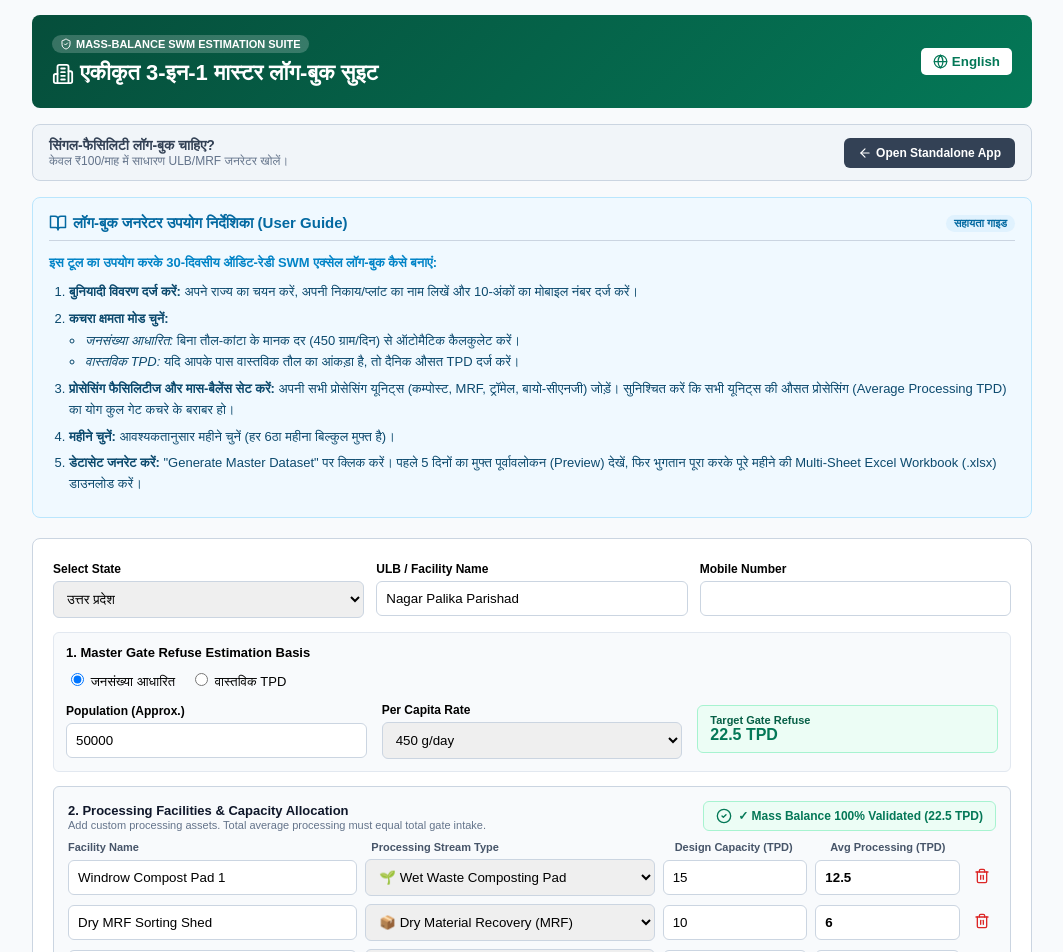
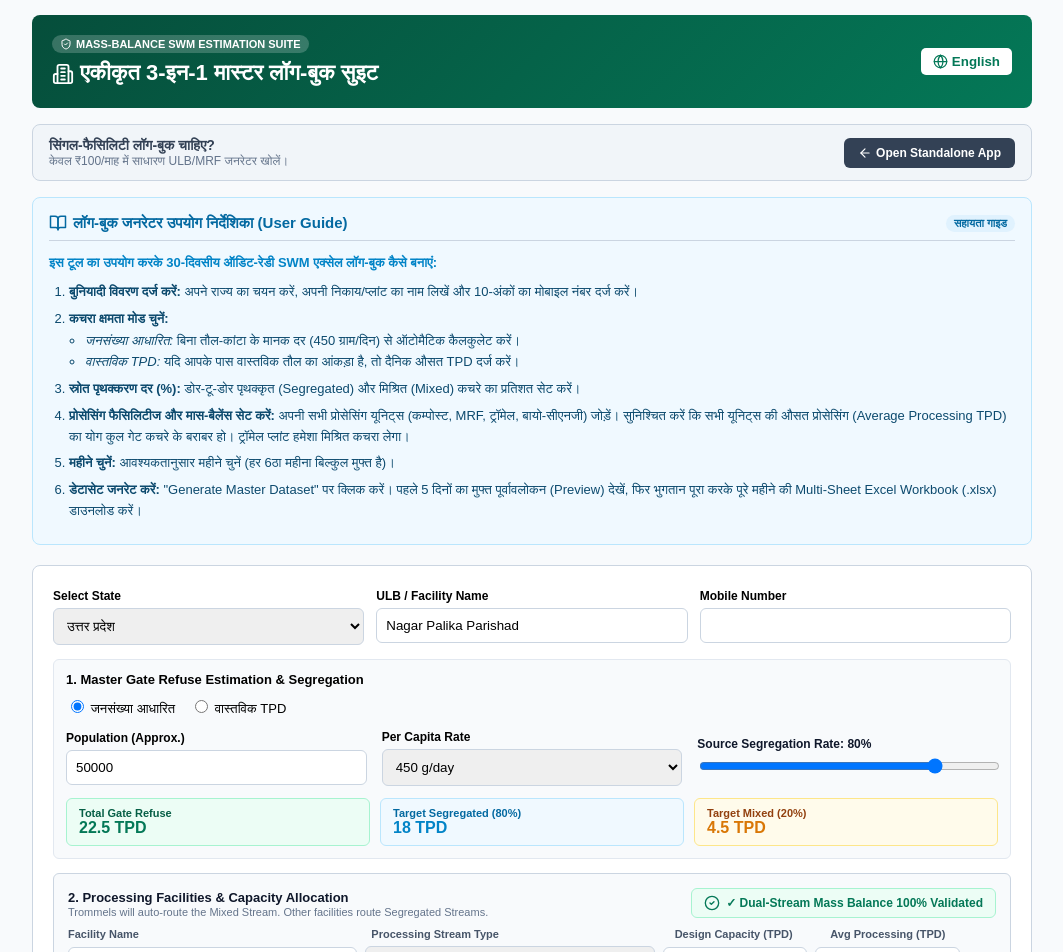
Before and after one commit to akv99111-source/all_in_one_swm_logbook, a React (Vite) app: page / in a window 1280 px wide. Shown: the top 952 px of the page, without its empty margins (108-1171 px from the left). Built offline with nearby package versions, Linux system fonts and the light colour scheme; the HTML template or start-up script is replaced by a standard one.

Commit message:
Implement segregation rate and update mass balance logic
Added segregation rate state and updated calculations for segregated and mixed waste streams. Enhanced user interface elements and validation messages for better clarity.

```diff
--- a/src/App.jsx
+++ b/src/App.jsx
@@ -81,11 +81,13 @@ export default function App() {
   const [perCapitaOption, setPerCapitaOption] = useState('450');
   const [actualAverageTpd, setActualAverageTpd] = useState(22.5);
 
-  // Dynamic Facilities State Array
+  // Bring Back Segregation Rate
+  const [segregationRate, setSegregationRate] = useState(80);
+
   const [facilities, setFacilities] = useState([
-    { id: 'f1', name: 'Windrow Compost Pad 1', type: 'wet_compost', designCapacity: 15, avgProcessing: 12.5 },
-    { id: 'f2', name: 'Dry MRF Sorting Shed', type: 'dry_mrf', designCapacity: 10, avgProcessing: 6.0 },
-    { id: 'f3', name: 'Trommel Screening Unit', type: 'mixed_trommel', designCapacity: 5, avgProcessing: 4.0 }
+    { id: 'f1', name: 'Windrow Compost Pad', type: 'wet_compost', designCapacity: 12, avgProcessing: 10.8 },
+    { id: 'f2', name: 'Dry MRF Sorting Shed', type: 'dry_mrf', designCapacity: 8, avgProcessing: 7.2 },
+    { id: 'f3', name: 'Trommel Screening Unit', type: 'mixed_trommel', designCapacity: 6, avgProcessing: 4.5 }
   ]);
 
   const [startYear, setStartYear] = useState(2026);
@@ -102,19 +104,29 @@ export default function App() {
   const resultsRef = useRef(null);
   const parsedPerCapita = Number(perCapitaOption);
 
-  // Calculate Total Target TPD
+  // CORE DUAL-STREAM MASS BALANCE CALCULATIONS
   const targetTotalTpd = ulbCalculationMode === 'population'
     ? Number(((Number(population) * parsedPerCapita) / 1000000).toFixed(2))
     : Number(Number(actualAverageTpd || 0).toFixed(2));
 
-  // Sum of Facility Average Processing TPD
-  const totalAllocatedTpd = Number(facilities.reduce((acc, f) => acc + Number(f.avgProcessing || 0), 0).toFixed(2));
-  const isMassBalanced = Math.abs(targetTotalTpd - totalAllocatedTpd) < 0.01;
+  const targetSegregatedTpd = Number((targetTotalTpd * (segregationRate / 100)).toFixed(2));
+  const targetMixedTpd = Number((targetTotalTpd - targetSegregatedTpd).toFixed(2));
+
+  const allocatedMixed = Number(facilities.filter(f => f.type === 'mixed_trommel').reduce((acc, f) => acc + Number(f.avgProcessing || 0), 0).toFixed(2));
+  const allocatedSegregated = Number(facilities.filter(f => f.type !== 'mixed_trommel').reduce((acc, f) => acc + Number(f.avgProcessing || 0), 0).toFixed(2));
+
+  const isMixedBalanced = Math.abs(targetMixedTpd - allocatedMixed) <= 0.02;
+  const isSegBalanced = Math.abs(targetSegregatedTpd - allocatedSegregated) <= 0.02;
+  const isMassBalanced = isMixedBalanced && isSegBalanced;
+
+  let validationMsg = "✓ Dual-Stream Mass Balance 100% Validated";
+  if (!isSegBalanced) validationMsg = `⚠️ Segregated Stream Imbalance (Target ${targetSegregatedTpd} vs Allocated ${allocatedSegregated})`;
+  else if (!isMixedBalanced) validationMsg = `⚠️ Mixed Stream Imbalance (Target ${targetMixedTpd} vs Allocated ${allocatedMixed})`;
 
   const addFacility = () => {
     setFacilities([
       ...facilities,
-      { id: `proc_${Date.now()}`, name: `Processing Facility ${facilities.length + 1}`, type: 'wet_compost', designCapacity: 5, avgProcessing: 0 }
+      { id: `proc_${Date.now()}`, name: `New Processing Facility`, type: 'wet_compost', designCapacity: 5, avgProcessing: 0 }
     ]);
   };
 
@@ -127,23 +139,42 @@ export default function App() {
   };
 
   const autoBalanceAllocation = () => {
-    if (facilities.length === 0) return;
-    const totalDesignCap = facilities.reduce((acc, f) => acc + Number(f.designCapacity || 1), 0);
+    const trommels = facilities.filter(f => f.type === 'mixed_trommel');
+    const segregated = facilities.filter(f => f.type !== 'mixed_trommel');
 
-    let allocatedSum = 0;
-    const updated = facilities.map((f, idx) => {
-      if (idx === facilities.length - 1) {
-        const remaining = Number((targetTotalTpd - allocatedSum).toFixed(2));
-        return { ...f, avgProcessing: Math.max(0, remaining) };
+    const totalTrommelCap = trommels.reduce((sum, f) => sum + (Number(f.designCapacity)||1), 0);
+    const totalSegCap = segregated.reduce((sum, f) => sum + (Number(f.designCapacity)||1), 0);
+
+    let updated = facilities.map(f => {
+      if (f.type === 'mixed_trommel') {
+        if (totalTrommelCap === 0) return { ...f, avgProcessing: 0 };
+        const share = Number(((Number(f.designCapacity)||1) / totalTrommelCap) * targetMixedTpd).toFixed(2);
+        return { ...f, avgProcessing: share };
+      } else {
+        if (totalSegCap === 0) return { ...f, avgProcessing: 0 };
+        const share = Number(((Number(f.designCapacity)||1) / totalSegCap) * targetSegregatedTpd).toFixed(2);
+        return { ...f, avgProcessing: share };
       }
-      const share = Number(((Number(f.designCapacity || 1) / totalDesignCap) * targetTotalTpd).toFixed(2));
-      allocatedSum += share;
-      return { ...f, avgProcessing: share };
     });
+
+    // Fix minor floating point rounding errors to force exact 0.00 match
+    const sumTrommel = updated.filter(f => f.type === 'mixed_trommel').reduce((s,f) => s + f.avgProcessing, 0);
+    if (trommels.length > 0 && Math.abs(sumTrommel - targetMixedTpd) > 0.001) {
+       const lastT = updated.findLast(f => f.type === 'mixed_trommel');
+       lastT.avgProcessing = Number((lastT.avgProcessing + (targetMixedTpd - sumTrommel)).toFixed(2));
+    }
+
+    const sumSeg = updated.filter(f => f.type !== 'mixed_trommel').reduce((s,f) => s + f.avgProcessing, 0);
+    if (segregated.length > 0 && Math.abs(sumSeg - targetSegregatedTpd) > 0.001) {
+       const lastS = updated.findLast(f => f.type !== 'mixed_trommel');
+       lastS.avgProcessing = Number((lastS.avgProcessing + (targetSegregatedTpd - sumSeg)).toFixed(2));
+    }
+
     setFacilities(updated);
   };
 
-  const getSessionKey = () => `crf_paid_INTEGRATED_${name.trim().toLowerCase().replace(/\s+/g, '_')}_${selectedMonths.join('_')}_${startYear}`;
+  // v4 cache tag resets local storage completely to lock preview
+  const getSessionKey = () => `crf_paid_INT_v4_${name.trim().toLowerCase().replace(/\s+/g, '_')}_${selectedMonths.join('_')}_${startYear}`;
 
   useEffect(() => {
     const rawData = localStorage.getItem(getSessionKey());
@@ -183,7 +214,7 @@ export default function App() {
   const handleGenerate = (e) => {
     e.preventDefault();
     if (!isMassBalanced) {
-      alert(`Mass Balance Error: Total Facility Allocated Processing (${totalAllocatedTpd} TPD) must strictly equal Total Intake (${targetTotalTpd} TPD). Click 'Auto-Balance' to resolve.`);
+      alert(`Validation Error: ${validationMsg}\n\nClick the "Auto-Balance Mass Allocation" button to mathematically distribute waste properly.`);
       return;
     }
 
@@ -191,7 +222,7 @@ export default function App() {
 
     selectedMonths.forEach((m) => {
       const days = new Date(startYear, m, 0).getDate();
-      const seedString = `INTEGRATED-MASS-BALANCE-${selectedState}-${name}-${startYear}-${m}-${targetTotalTpd}-${facilities.length}`;
+      const seedString = `INTEGRATED-MASS-BALANCE-V4-${selectedState}-${name}-${startYear}-${m}-${targetTotalTpd}-${segregationRate}`;
       const random = mulberry32(cyrb128(seedString));
       let logs = [];
 
@@ -202,13 +233,28 @@ export default function App() {
         let noise = 0.95 + random() * 0.10;
         const dailyGateTotal = Number((targetTotalTpd * noise).toFixed(3));
 
-        // Proportional facility daily intake calculation
+        // Split Daily Generation into Dual Streams based on Segregation %
+        const dailySegregated = Number((dailyGateTotal * (segregationRate / 100)).toFixed(3));
+        const dailyMixed = Number((dailyGateTotal - dailySegregated).toFixed(3));
+
         let facilityBreakdown = {};
         facilities.forEach((f) => {
-          const ratio = targetTotalTpd > 0 ? f.avgProcessing / targetTotalTpd : 0;
-          const fIntake = Number((dailyGateTotal * ratio).toFixed(3));
+          let fIntake = 0;
+          let outputs = {};
 
-          let outputs = {};
+          if (f.type === 'mixed_trommel') {
+            const ratio = allocatedMixed > 0 ? f.avgProcessing / allocatedMixed : 0;
+            fIntake = Number((dailyMixed * ratio).toFixed(3));
+            outputs = {
+              intake: fIntake,
+              organicFines: Number((fIntake * 0.45).toFixed(3)),
+              coarseRdf: Number((fIntake * 0.35).toFixed(3)),
+              heavyInerts: Number((fIntake * 0.20).toFixed(3))
+            };
+          } else {
+            const ratio = allocatedSegregated > 0 ? f.avgProcessing / allocatedSegregated : 0;
+            fIntake = Number((dailySegregated * ratio).toFixed(3));
+
             if (f.type === 'wet_compost' || f.type === 'vermicompost') {
               outputs = {
                 intake: fIntake,
@@ -223,17 +269,10 @@ export default function App() {
                 rdf: Number((fIntake * 0.35).toFixed(3)),
                 inerts: Number((fIntake * 0.10).toFixed(3))
               };
-          } else if (f.type === 'mixed_trommel') {
-            outputs = {
-              intake: fIntake,
-              organicFines: Number((fIntake * 0.45).toFixed(3)),
-              coarseRdf: Number((fIntake * 0.35).toFixed(3)),
-              heavyInerts: Number((fIntake * 0.20).toFixed(3))
-            };
             } else if (f.type === 'biomethanation') {
               outputs = {
                 intake: fIntake,
-              biogasGenerated: Number((fIntake * 65).toFixed(1)), // M3 per ton
+                biogasGenerated: Number((fIntake * 65).toFixed(1)),
                 digestate: Number((fIntake * 0.25).toFixed(3))
               };
             } else {
@@ -243,6 +282,7 @@ export default function App() {
                 dispatchedTsdf: Number((fIntake * 0.10).toFixed(3))
               };
             }
+          }
 
           facilityBreakdown[f.id] = outputs;
         });
@@ -251,6 +291,8 @@ export default function App() {
           date: dateStr,
           dayName,
           totalIntake: dailyGateTotal,
+          dailySegregated,
+          dailyMixed,
           facilityBreakdown
         });
       }
@@ -326,7 +368,7 @@ export default function App() {
 
   const downloadExcel = () => {
     if (!generatedMonthlyData) return;
-    if (!isPaid) return alert('Please complete payment to download full dataset.');
+    if (!isPaid) return alert('Payment verified flag missing. Please complete checkout to download.');
 
     try {
       const u = displayUnit === 'kg' ? 'kg' : 'Tons';
@@ -335,10 +377,10 @@ export default function App() {
       selectedMonths.forEach((mId) => {
         const monthName = MONTHS.find(m => m.id === mId)?.shortEn || `M${mId}`;
 
-        // 1. Master Gate Intake Sheet
-        const gateHeaders = ["Date", "Day", `Total Gate Intake (${u})`, ...facilities.map(f => `${f.name} Allocated (${u})`)];
+        // 1. Master Gate Intake Sheet (Now Shows Dual Streams!)
+        const gateHeaders = ["Date", "Day", `Total Gate Intake (${u})`, `Segregated Stream (${u})`, `Mixed Stream (${u})`, ...facilities.map(f => `${f.name} Allocated (${u})`)];
         const gateRows = generatedMonthlyData[mId].map(r => [
-          r.date, r.dayName, formatVal(r.totalIntake),
+          r.date, r.dayName, formatVal(r.totalIntake), formatVal(r.dailySegregated), formatVal(r.dailyMixed),
           ...facilities.map(f => formatVal(r.facilityBreakdown[f.id]?.intake))
         ]);
         XLSX.utils.book_append_sheet(wb, XLSX.utils.aoa_to_sheet([gateHeaders, ...gateRows]), `${monthName}_GateIntake`);
@@ -405,6 +447,8 @@ export default function App() {
   };
 
   const activeRows = generatedMonthlyData?.[activeTabMonth] || [];
+
+  // EXPLICIT LOCK ENFORCEMENT - IF !isPaid, STRICTLY CUT TO FIRST 5 DAYS
   const visibleRows = isPaid ? activeRows : activeRows.slice(0, 5);
 
   return (
@@ -440,7 +484,7 @@ export default function App() {
           </a>
         </div>
 
-        {/* USER GUIDE CONTAINER */}
+        {/* BILINGUAL USER GUIDE CONTAINER */}
         <div style={{ background: '#f0f9ff', border: '1px solid #bae6fd', padding: '16px', borderRadius: '8px', marginBottom: '20px' }}>
           <div style={{ display: 'flex', justifyContent: 'space-between', alignItems: 'center', marginBottom: '12px', borderBottom: '1px solid #cbd5e1', paddingBottom: '8px' }}>
             <h3 style={{ margin: 0, color: '#0369a1', fontSize: '15px', fontWeight: 'bold', display: 'flex', alignItems: 'center', gap: '6px' }}>
@@ -468,7 +512,10 @@ export default function App() {
                   </ul>
                 </li>
                 <li style={{ marginBottom: '6px' }}>
-                  <strong>प्रोसेसिंग फैसिलिटीज और मास-बैलेंस सेट करें:</strong> अपनी सभी प्रोसेसिंग यूनिट्स (कम्पोस्ट, MRF, ट्रॉमेल, बायो-सीएनजी) जोड़ें। सुनिश्चित करें कि सभी यूनिट्स की औसत प्रोसेसिंग (Average Processing TPD) का योग कुल गेट कचरे के बराबर हो।
+                  <strong>स्रोत पृथक्करण दर (%):</strong> डोर-टू-डोर पृथक्कृत (Segregated) और मिश्रित (Mixed) कचरे का प्रतिशत सेट करें।
+                </li>
+                <li style={{ marginBottom: '6px' }}>
+                  <strong>प्रोसेसिंग फैसिलिटीज और मास-बैलेंस सेट करें:</strong> अपनी सभी प्रोसेसिंग यूनिट्स (कम्पोस्ट, MRF, ट्रॉमेल, बायो-सीएनजी) जोड़ें। सुनिश्चित करें कि सभी यूनिट्स की औसत प्रोसेसिंग (Average Processing TPD) का योग कुल गेट कचरे के बराबर हो। ट्रॉमेल प्लांट हमेशा मिश्रित कचरा लेगा।
                 </li>
                 <li style={{ marginBottom: '6px' }}>
                   <strong>महीने चुनें:</strong> आवश्यकतानुसार महीने चुनें (हर 6ठा महीना बिल्कुल मुफ्त है)।
@@ -495,7 +542,10 @@ export default function App() {
                   </ul>
                 </li>
                 <li style={{ marginBottom: '6px' }}>
-                  <strong>Configure Processing Assets & Mass Balance:</strong> Add custom processing facilities (Compost Pads, MRF Sheds, Bio-CNG, Trommel). Ensure the sum of Average Processing TPD equals Total Gate Generation.
+                  <strong>Set Segregation Rate (%):</strong> Use the slider to balance Segregated waste vs Mixed unsegregated waste.
+                </li>
+                <li style={{ marginBottom: '6px' }}>
+                  <strong>Configure Processing Assets & Mass Balance:</strong> Add custom processing facilities. Any Mixed Waste Trommel will automatically process your mixed stream. Ensure the sum of Average Processing TPD exactly equals your Total Gate Generation.
                 </li>
                 <li style={{ marginBottom: '6px' }}>
                   <strong>Select Duration:</strong> Click month buttons to choose duration (every 6th month is free).
@@ -528,9 +578,9 @@ export default function App() {
             </div>
           </div>
 
-          {/* GATE INTAKE BASIS */}
+          {/* GATE INTAKE & SEGREGATION BASIS */}
           <div style={{ background: '#f8fafc', padding: '12px', borderRadius: '6px', border: '1px solid #e2e8f0', marginBottom: '14px' }}>
-            <strong style={{ fontSize: '13px', display: 'block', marginBottom: '10px' }}>1. Master Gate Refuse Estimation Basis</strong>
+            <strong style={{ fontSize: '13px', display: 'block', marginBottom: '10px' }}>1. Master Gate Refuse Estimation & Segregation</strong>
 
             <div style={{ display: 'flex', gap: '15px', marginBottom: '10px', fontSize: '13px' }}>
               <label style={{ cursor: 'pointer' }}><input type="radio" checked={ulbCalculationMode === 'population'} onChange={() => setUlbCalculationMode('population')} /> {lang === 'hi' ? 'जनसंख्या आधारित' : 'Population Based'}</label>
@@ -560,9 +610,25 @@ export default function App() {
                 </div>
               )}
 
-              <div style={{ background: '#ecfdf5', padding: '8px 12px', borderRadius: '6px', border: '1px solid #a7f3d0' }}>
-                <span style={{ fontSize: '11px', color: '#065f46', fontWeight: 'bold', display: 'block' }}>Target Gate Refuse</span>
+              <div>
+                <label style={{ fontSize: '12px', fontWeight: 'bold', color: '#0f172a' }}>Source Segregation Rate: {segregationRate}%</label>
+                <input type="range" min="0" max="100" step="5" value={segregationRate} onChange={(e) => setSegregationRate(Number(e.target.value))} style={{ width: '100%', marginTop: '6px' }} />
+              </div>
+            </div>
+
+            {/* LIVE SEGREGATION BREAKDOWN DISPLAY */}
+            <div style={{ display: 'flex', gap: '10px', marginTop: '12px' }}>
+               <div style={{ flex: 1, background: '#ecfdf5', padding: '8px 12px', borderRadius: '6px', border: '1px solid #a7f3d0' }}>
+                 <span style={{ fontSize: '11px', color: '#065f46', fontWeight: 'bold', display: 'block' }}>Total Gate Refuse</span>
                  <span style={{ fontSize: '16px', color: '#047857', fontWeight: '900' }}>{targetTotalTpd} TPD</span>
+               </div>
+               <div style={{ flex: 1, background: '#f0f9ff', padding: '8px 12px', borderRadius: '6px', border: '1px solid #bae6fd' }}>
+                 <span style={{ fontSize: '11px', color: '#0369a1', fontWeight: 'bold', display: 'block' }}>Target Segregated ({segregationRate}%)</span>
+                 <span style={{ fontSize: '16px', color: '#0284c7', fontWeight: '900' }}>{targetSegregatedTpd} TPD</span>
+               </div>
+               <div style={{ flex: 1, background: '#fffbeb', padding: '8px 12px', borderRadius: '6px', border: '1px solid #fde68a' }}>
+                 <span style={{ fontSize: '11px', color: '#92400e', fontWeight: 'bold', display: 'block' }}>Target Mixed ({100 - segregationRate}%)</span>
+                 <span style={{ fontSize: '16px', color: '#d97706', fontWeight: '900' }}>{targetMixedTpd} TPD</span>
                </div>
             </div>
           </div>
@@ -572,10 +638,10 @@ export default function App() {
             <div style={{ display: 'flex', justifyContent: 'space-between', alignItems: 'center', marginBottom: '10px', flexWrap: 'wrap', gap: '10px' }}>
               <div>
                 <strong style={{ fontSize: '13px', color: '#0f172a' }}>2. Processing Facilities & Capacity Allocation</strong>
-                <span style={{ display: 'block', fontSize: '11px', color: '#64748b' }}>Add custom processing assets. Total average processing must equal total gate intake.</span>
+                <span style={{ display: 'block', fontSize: '11px', color: '#64748b' }}>Trommels will auto-route the Mixed Stream. Other facilities route Segregated Streams.</span>
               </div>
 
-              {/* Mass Balance Indicator Badge */}
+              {/* DUAL-STREAM Mass Balance Indicator Badge */}
               <div style={{
                 padding: '6px 12px', borderRadius: '6px', fontWeight: 'bold', fontSize: '12px', display: 'flex', alignItems: 'center', gap: '6px',
                 background: isMassBalanced ? '#ecfdf5' : '#fef2f2',
@@ -583,10 +649,7 @@ export default function App() {
                 border: `1px solid ${isMassBalanced ? '#a7f3d0' : '#fca5a5'}`
               }}>
                 {isMassBalanced ? <CheckCircle2 size={16} /> : <AlertTriangle size={16} />}
-                {isMassBalanced
-                  ? `✓ Mass Balance 100% Validated (${totalAllocatedTpd} TPD)`
-                  : `⚠️ Gate (${targetTotalTpd} TPD) ≠ Allocated (${totalAllocatedTpd} TPD)`
-                }
+                {validationMsg}
               </div>
             </div>
 
@@ -600,7 +663,11 @@ export default function App() {
             </div>
 
             {/* DYNAMIC ROWS */}
-            {facilities.map((f) => (
+            {facilities.map((f) => {
+              const isTrommel = f.type === 'mixed_trommel';
+              const inputColor = isTrommel ? (isMixedBalanced ? '#cbd5e1' : '#f87171') : (isSegBalanced ? '#cbd5e1' : '#f87171');
+
+              return (
                 <div key={f.id} style={{ display: 'grid', gridTemplateColumns: '2fr 2fr 1fr 1fr auto', gap: '8px', marginBottom: '8px', alignItems: 'center' }}>
                   <input type="text" value={f.name} onChange={(e) => updateFacility(f.id, 'name', e.target.value)} style={{ ...inputStyle, marginTop: 0 }} placeholder="Unit Name" />
 
@@ -608,19 +675,20 @@ export default function App() {
                     <option value="wet_compost">🌱 Wet Waste Composting Pad</option>
                     <option value="vermicompost">🪱 Vermicomposting Pit</option>
                     <option value="dry_mrf">📦 Dry Material Recovery (MRF)</option>
-                  <option value="mixed_trommel">⚙️ Mixed Waste Trommel Line</option>
                     <option value="biomethanation">⚡ Bio-methanation / Bio-CNG</option>
                     <option value="hazardous_sanitary">☣️ Domestic Hazardous & Sanitary</option>
+                    <option value="mixed_trommel">⚙️ Mixed Waste Trommel Line</option>
                   </select>
 
                   <input type="number" step="0.1" value={f.designCapacity} onChange={(e) => updateFacility(f.id, 'designCapacity', Number(e.target.value))} style={{ ...inputStyle, marginTop: 0 }} placeholder="Cap TPD" />
-                <input type="number" step="0.1" value={f.avgProcessing} onChange={(e) => updateFacility(f.id, 'avgProcessing', Number(e.target.value))} style={{ ...inputStyle, marginTop: 0, fontWeight: 'bold', borderColor: isMassBalanced ? '#cbd5e1' : '#f87171' }} placeholder="Avg TPD" />
+                  <input type="number" step="0.1" value={f.avgProcessing} onChange={(e) => updateFacility(f.id, 'avgProcessing', Number(e.target.value))} style={{ ...inputStyle, marginTop: 0, fontWeight: 'bold', borderColor: inputColor }} placeholder="Avg TPD" />
 
                   {facilities.length > 1 && (
                     <button type="button" onClick={() => removeFacility(f.id)} style={{ color: '#dc2626', background: 'none', border: 'none', cursor: 'pointer' }}><Trash2 size={16} /></button>
                   )}
                 </div>
-            ))}
+              );
+            })}
 
             <div style={{ display: 'flex', justifyContent: 'space-between', alignItems: 'center', marginTop: '12px' }}>
               <button type="button" onClick={addFacility} style={{ padding: '6px 12px', background: '#0f172a', color: '#fff', border: 'none', borderRadius: '4px', cursor: 'pointer', fontSize: '12px', fontWeight: 'bold', display: 'flex', alignItems: 'center', gap: '4px' }}>
@@ -628,7 +696,7 @@ export default function App() {
               </button>
 
               <button type="button" onClick={autoBalanceAllocation} style={{ padding: '6px 12px', background: '#0284c7', color: '#fff', border: 'none', borderRadius: '4px', cursor: 'pointer', fontSize: '12px', fontWeight: 'bold', display: 'flex', alignItems: 'center', gap: '4px' }}>
-                <Zap size={14} /> Auto-Balance Mass Allocation
+                <Zap size={14} /> Auto-Balance Streams
               </button>
             </div>
           </div>
@@ -696,6 +764,8 @@ export default function App() {
                     {activeAssetView === 'gate' && (
                       <>
                         <th style={{ textAlign: 'right' }}>Total Gate Refuse</th>
+                        <th style={{ textAlign: 'right' }}>Segregated Stream</th>
+                        <th style={{ textAlign: 'right' }}>Mixed Stream</th>
                         {facilities.map(f => <th key={f.id} style={{ textAlign: 'right' }}>{f.name}</th>)}
                       </>
                     )}
@@ -716,6 +786,8 @@ export default function App() {
                       {activeAssetView === 'gate' && (
                         <>
                           <td style={{ textAlign: 'right' }}><strong>{formatVal(r.totalIntake)}</strong></td>
+                          <td style={{ textAlign: 'right', color: '#0284c7' }}>{formatVal(r.dailySegregated)}</td>
+                          <td style={{ textAlign: 'right', color: '#d97706' }}>{formatVal(r.dailyMixed)}</td>
                           {facilities.map(f => (
                             <td key={f.id} style={{ textAlign: 'right' }}>{formatVal(r.facilityBreakdown[f.id]?.intake)}</td>
                           ))}
```
Lines whose indentation alone changed are shown as unchanged.
